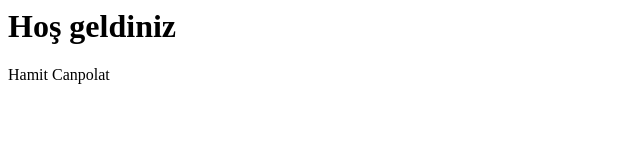
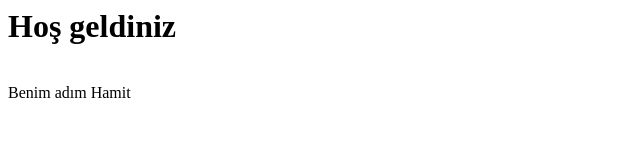
Before and after one commit to hhamitc/hhamitc.github.io, a plain HTML site: page index.html in a window 1280 px wide. Shown: the whole page, without its empty margins (0-640 px from the left). Drawn offline with Linux system fonts and the light colour scheme.

Commit message:
websitem

```diff
--- a/index.html
+++ b/index.html
@@ -1,2 +1,5 @@
 <h1> Hoş geldiniz </h1>
-<p1> Hamit Canpolat </p1>
+
+<br>
+
+<p1> Benim adım Hamit </p1>
```
